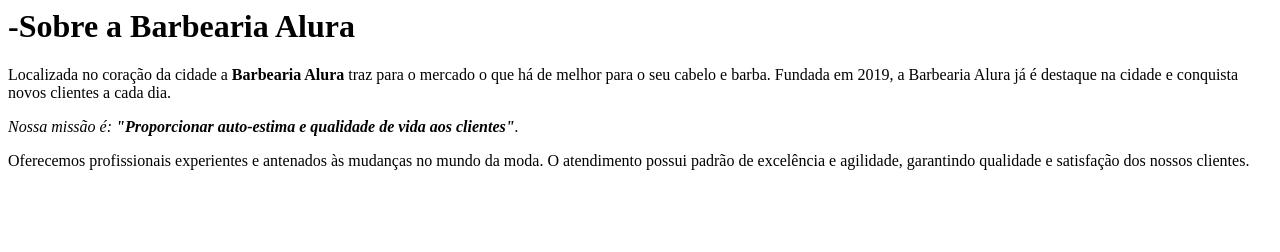
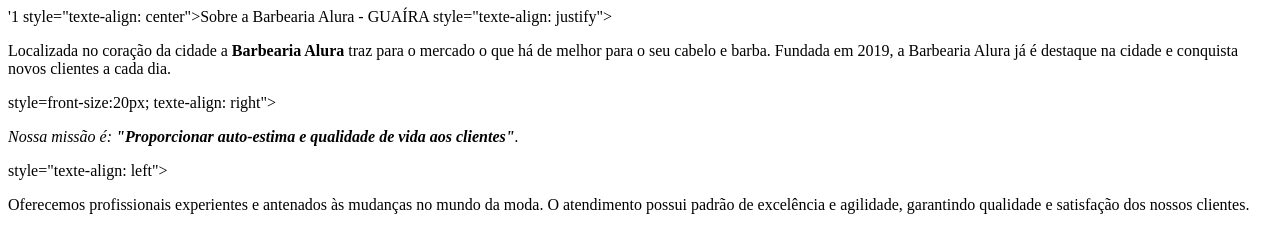
Before and after one commit to Guilhermegarcia11/2front23, a plain HTML site: page index.html in a window 1280 px wide. Drawn offline with Linux system fonts and the light colour scheme.

Commit message:
Add files via upload

```diff
--- a/index.html
+++ b/index.html
@@ -1,13 +1,19 @@
-<h1>-Sobre a Barbearia Alura</h1>
+'1	<!DOCTYPE html>
+<html lang="pt-br">
+<HEAD>
+	<meta charser='UTF-8'>
+	<TITLE>BARBEARIA DEV SYTEM</TITLE>
+     style="texte-align: center">Sobre a Barbearia Alura - GUAÍRA</h1>
 
-<p>
-	Localizada no coração da cidade a <strong>Barbearia Alura</strong> traz para o mercado o que há de melhor para o seu cabelo e barba. Fundada em 2019, a Barbearia Alura já é destaque na cidade e conquista novos clientes a cada dia.
-</p>
+style="texte-align: justify">
+    <p>Localizada no coração da cidade a <strong>Barbearia Alura</strong> traz para o mercado o que há de melhor para o seu cabelo e barba.
+    Fundada em 2019, a Barbearia Alura já é destaque na cidade e conquista novos clientes a cada dia.</p>
 
-<p>
-	<em>Nossa missão é: <strong>"Proporcionar auto-estima e qualidade de vida aos clientes"</strong>.</em>
-</p>
+style=front-size:20px; texte-align: right">
+    <p><em>Nossa missão é: <strong>"Proporcionar auto-estima e qualidade de vida aos clientes"</strong>.</em></p>
 
-<p>
-	Oferecemos profissionais experientes e antenados às mudanças no mundo da moda. O atendimento possui padrão de excelência e agilidade, garantindo qualidade e satisfação dos nossos clientes.
-</p>
+style="texte-align: left">
+    <p>Oferecemos profissionais experientes e antenados às mudanças no mundo da moda.
+    O atendimento possui padrão de excelência e agilidade, garantindo qualidade e satisfação dos nossos clientes.</p>
+	</BONY>
+</html>
```
Also changed, not shown: banner.jpg (added), novo 4.txt (added).
